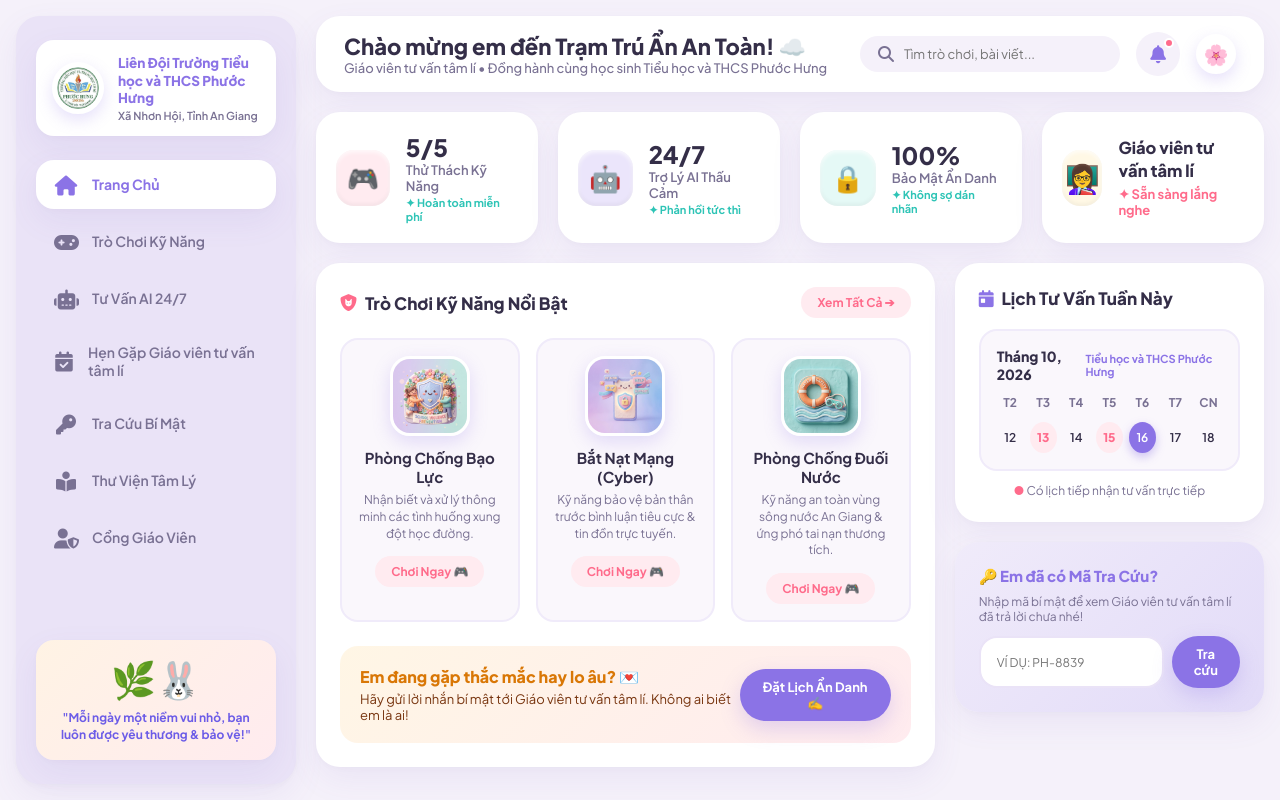
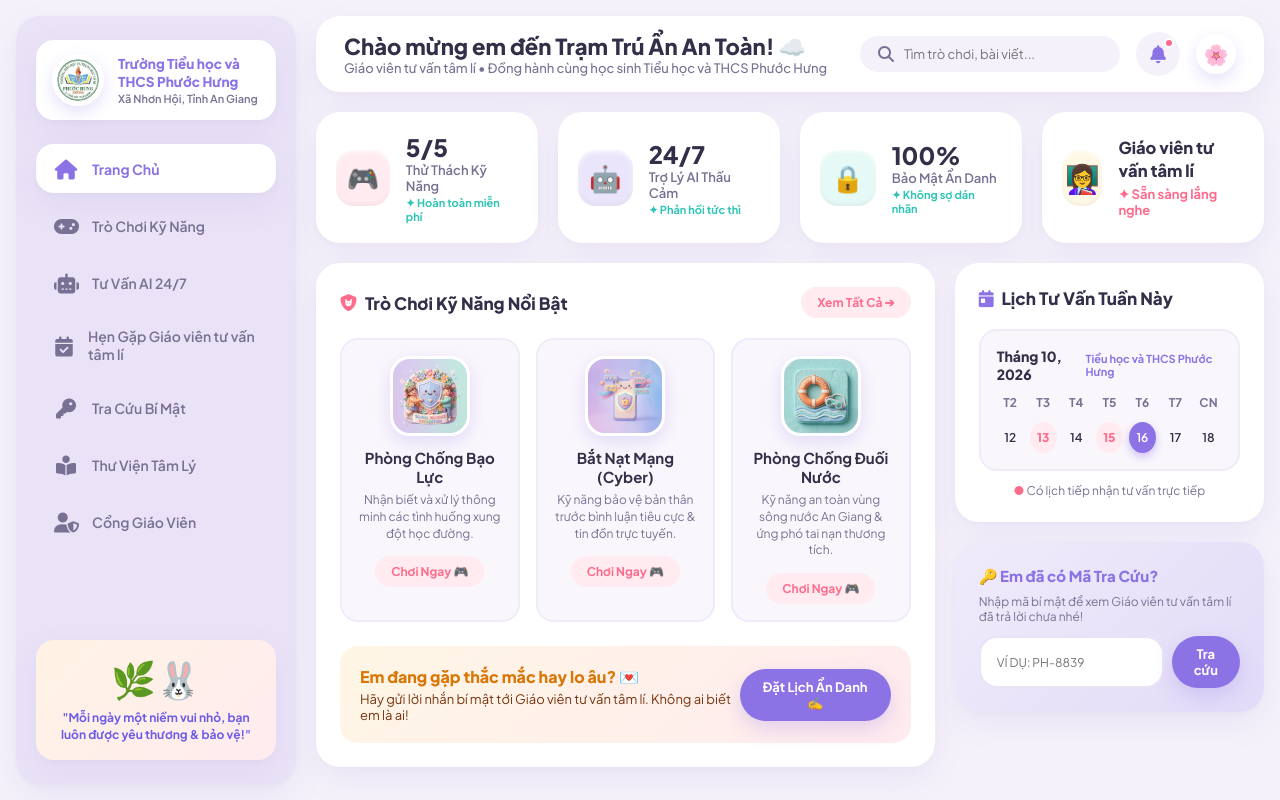
Before and after one commit to winphuochung/tamlihocsinh, a website: page index.html in a window 1280 px wide. Drawn offline with nearby package versions, Linux system fonts and the light colour scheme.

Commit message:
Bỏ dòng chữ Liên Đội tại thanh menu bên trái và bài viết cẩm nang

```diff
--- a/css/claymorphic-theme.css
+++ b/css/claymorphic-theme.css
@@ -1,6 +1,6 @@
 /* ==========================================================================
    Claymorphic & Neumorphic 3D Pastel Theme System
-   Trường Tiểu học và THCS Phước Hưng - Liên Đội - Giáo viên tư vấn tâm lí
+   Trường Tiểu học và THCS Phước Hưng - Giáo viên tư vấn tâm lí
    ========================================================================== */
 
 /* @import url('https://fonts.googleapis.com/css2?family=Plus+Jakarta+Sans:wght@400;500;600;700;800&display=swap'); */
--- a/index.html
+++ b/index.html
@@ -22,7 +22,7 @@
             <img src="images/logo.png" alt="Logo Trường Tiểu học và THCS Phước Hưng">
           </div>
           <div class="profile-info">
-            <h3 style="font-size: 13.5px; font-weight: 800; color: var(--primary-lavender); line-height: 1.3;">Liên Đội Trường Tiểu học và THCS Phước Hưng</h3>
+            <h3 style="font-size: 13.5px; font-weight: 800; color: var(--primary-lavender); line-height: 1.3;">Trường Tiểu học và THCS Phước Hưng</h3>
             <p style="font-size: 11px; color: var(--text-muted); font-weight: 600; margin-top: 2px;">Xã Nhơn Hội, Tỉnh An Giang</p>
           </div>
         </div>
--- a/js/library-engine.js
+++ b/js/library-engine.js
@@ -45,7 +45,7 @@ const LIBRARY_ARTICLES = [
     badgeClass: "badge-pending",
     title: "5 Bước Xử Lý Thông Minh Khi Bị Bắt Nạt Học Đường",
     icon: "🛡️",
-    author: "Liên Đội Tiểu học và THCS Phước Hưng",
+    author: "Trường Tiểu học và THCS Phước Hưng",
     excerpt: "Hướng dẫn chi tiết từ góc nhìn tâm lý học đường giúp học sinh bình tĩnh ứng phó, bảo vệ an toàn thân thể và nhờ sự can thiệp chính thức.",
     content: `
       <h3>🛡️ 1. Hiểu đúng về Bắt nạt Học đường</h3>
```
